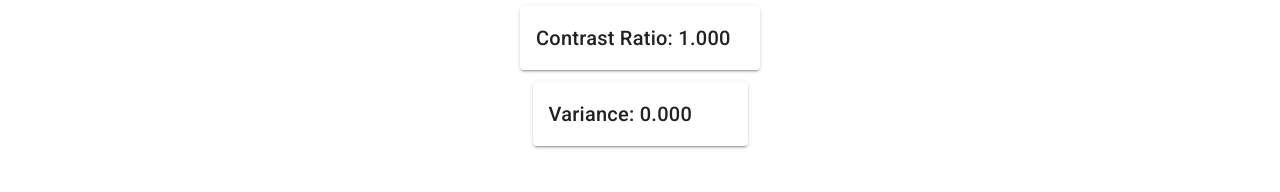
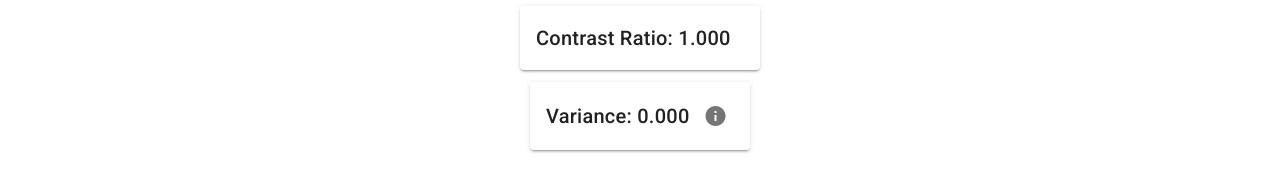
Before and after one commit to amitkummer/contrastor, a Nuxt app: page / in a window 1280 px wide. Shown: the part 442-634 px from the top of the page. Built offline with nearby package versions, Linux system fonts and the light colour scheme.

Commit message:
Add expanding information card about variance

```diff
--- a/pages/index.vue
+++ b/pages/index.vue
@@ -23,7 +23,8 @@
         }}
       </v-card-title>
     </v-card>
-    <v-card class="ml-auto mr-auto mt-3" width="215px">
+    <v-col>
+      <v-card class="ml-auto mr-auto" width="220px">
         <v-card-title>
           Variance:
           {{
@@ -31,8 +32,21 @@
               variance(foregroundPickerValue, backgroundPickerValue)
             ).toFixed(3)
           }}
+          <v-btn icon class="ml-2" @click="expandInfo = !expandInfo">
+            <v-icon>mdi-information</v-icon>
+          </v-btn>
         </v-card-title>
       </v-card>
+      <v-expand-transition>
+        <v-card v-show="expandInfo" width="400" class="mx-auto mt-3">
+          <v-card-text>
+            When the background is semi-transperent, the contrast ratio is
+            calculated twice, once with the background overlayed on black and
+            once on white, and the final ratio is the average.
+          </v-card-text>
+        </v-card>
+      </v-expand-transition>
+    </v-col>
   </div>
 </template>
 
@@ -44,6 +58,7 @@ export default {
   data: () => ({
     backgroundPickerValue: null,
     foregroundPickerValue: null,
+    expandInfo: false,
   }),
   methods: {
     contrast(foreground, background) {
```
Lines whose indentation alone changed are shown as unchanged.
